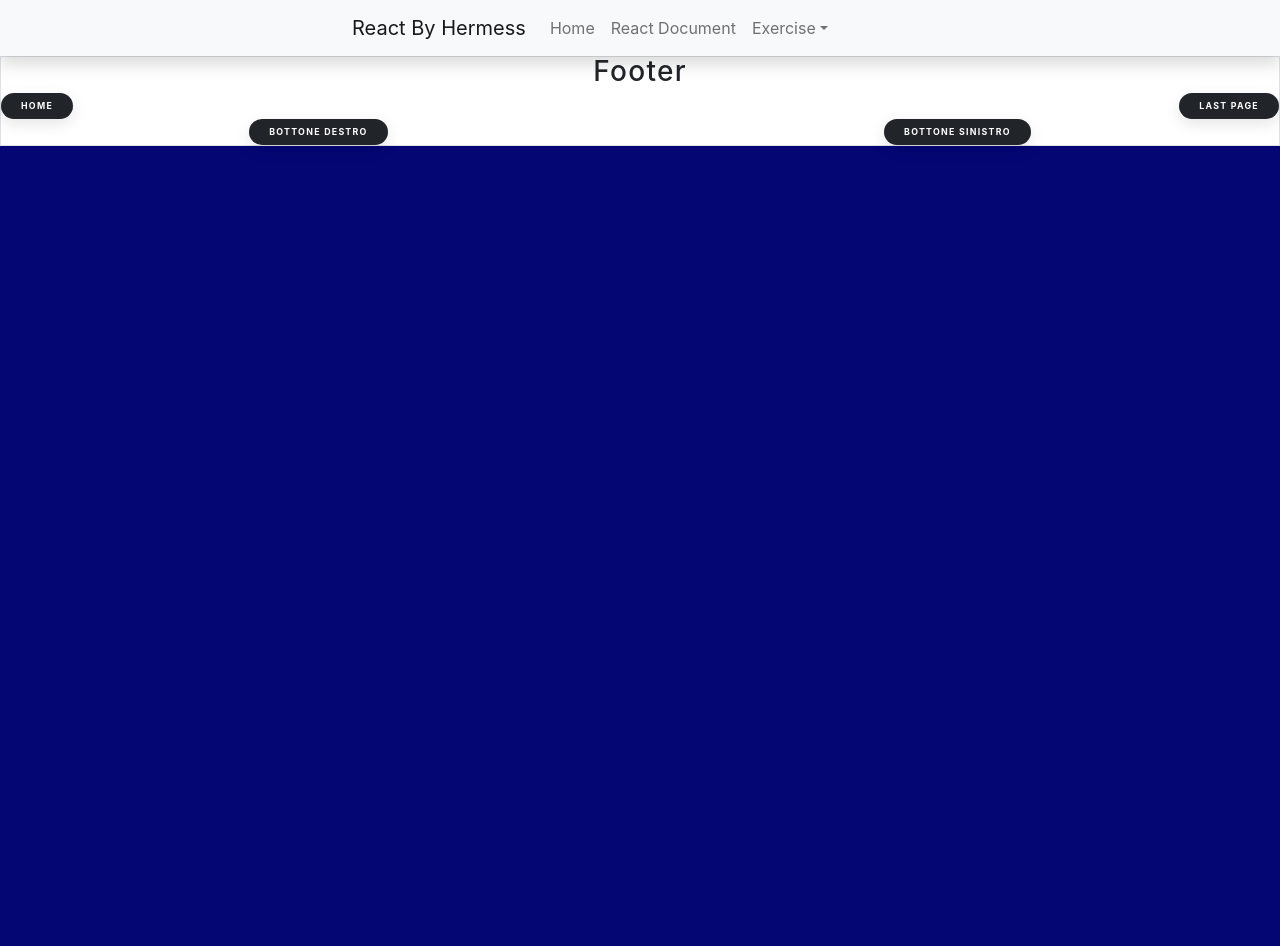
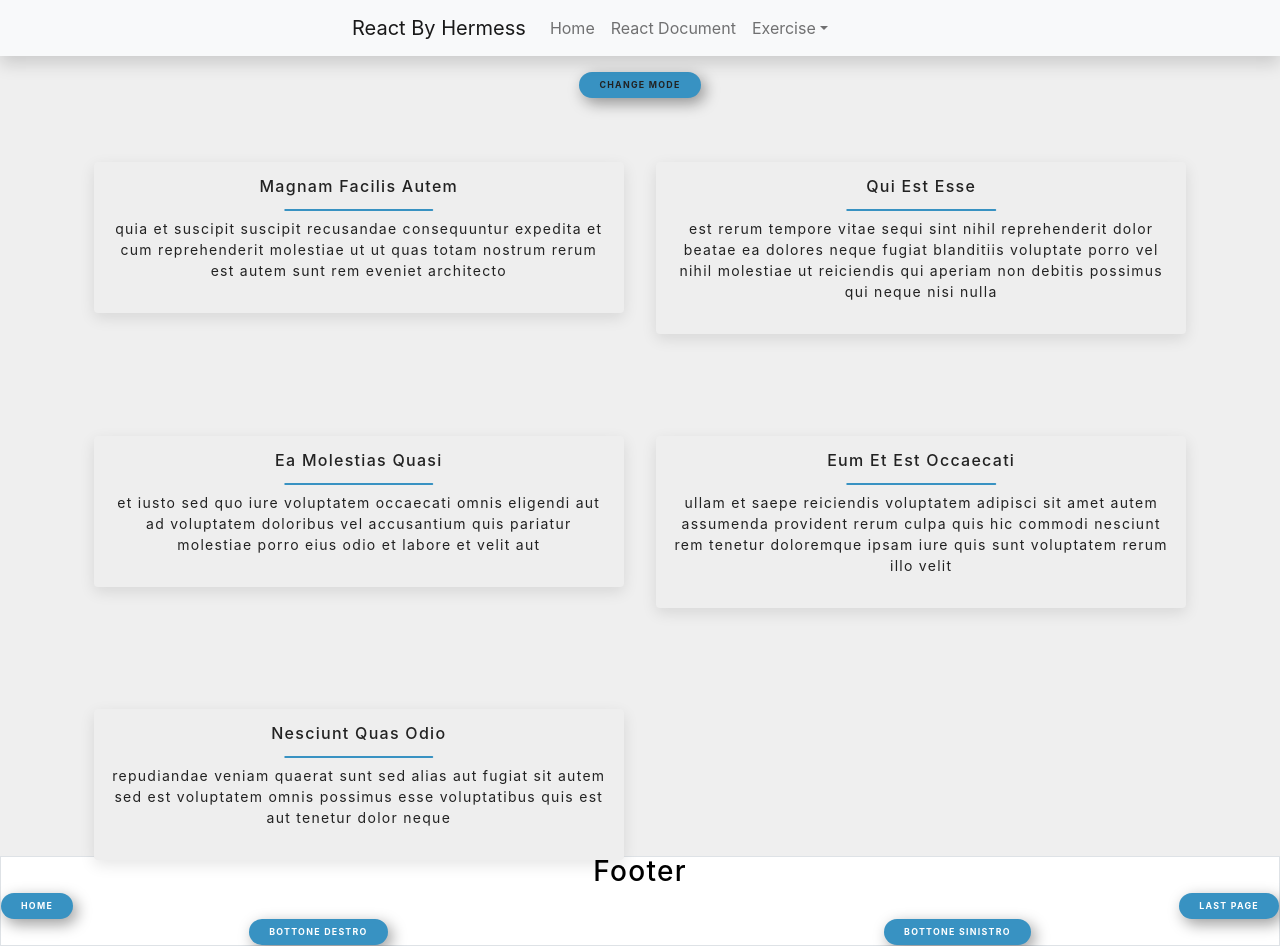
Before and after one commit to JacksonEduardo/React-exercises, a React (Create React App) app: page /dark in a window 1280 px wide. Before the commit the page ends 800 px from the top, so only its background shows below. Built offline with nearby package versions, Linux system fonts and the light colour scheme.

Commit message:
Dark mode

```diff
--- a/src/App.js
+++ b/src/App.js
@@ -3,8 +3,9 @@ import Home from "./pages/home";
 import Navbar from "./components/navbar";
 import "bootstrap/dist/css/bootstrap.min.css";
 import Dating from "./pages/dating";
-import Cart from "./pages/cart";
+import Dark from "./pages/darkMode/darkMode";
 import Footer from "./components/footer";
+// import { useState, useEffect } from "react";
 import { BrowserRouter as Router, Routes, Route } from "react-router-dom";
 function App() {
   return (
@@ -14,7 +15,7 @@ function App() {
         <Routes>
           <Route exact path="/" element={<Home />} />
           <Route path="/dating" element={<Dating />} />
-          <Route path="/cart" element={<Cart />} />
+          <Route path="/dark" element={<Dark />} />
         </Routes>
         <Footer />
       </div>
--- a/src/components/navbar.js
+++ b/src/components/navbar.js
@@ -27,8 +27,8 @@ const BasicExample = () => {
                 </Link>
               </NavDropdown.Item>
               <NavDropdown.Item>
-                <Link className="nav-link" to="/Cart">
-                  Cart
+                <Link className="nav-link" to="/dark">
+                  Dark Mode
                 </Link>
               </NavDropdown.Item>
               <NavDropdown.Item href="#action/3.3">Cocktail</NavDropdown.Item>
--- /dev/null
+++ b/src/data/darkMode.js
@@ -0,0 +1,29 @@
+const darkMode = [
+  {
+    id: 1,
+    title: "magnam facilis autem",
+    body: "quia et suscipit suscipit recusandae consequuntur expedita et cum reprehenderit molestiae ut ut quas totam nostrum rerum est autem sunt rem eveniet architecto",
+  },
+  {
+    id: 2,
+    title: "qui est esse",
+    body: "est rerum tempore vitae sequi sint nihil reprehenderit dolor beatae ea dolores neque fugiat blanditiis voluptate porro vel nihil molestiae ut reiciendis qui aperiam non debitis possimus qui neque nisi nulla",
+  },
+  {
+    id: 3,
+    title: "ea molestias quasi",
+    body: "et iusto sed quo iure voluptatem occaecati omnis eligendi aut ad voluptatem doloribus vel accusantium quis pariatur molestiae porro eius odio et labore et velit aut",
+  },
+  {
+    id: 4,
+    title: "eum et est occaecati",
+    body: "ullam et saepe reiciendis voluptatem adipisci sit amet autem assumenda provident rerum culpa quis hic commodi nesciunt rem tenetur doloremque ipsam iure quis sunt voluptatem rerum illo velit",
+  },
+  {
+    id: 5,
+    title: "nesciunt quas odio",
+    body: "repudiandae veniam quaerat sunt sed alias aut fugiat sit autem sed est voluptatem omnis possimus esse voluptatibus quis est aut tenetur dolor neque",
+  },
+];
+
+export default darkMode;
--- a/src/pages/cart.js
+++ /dev/null
@@ -1,11 +0,0 @@
-import React from "react";
-
-const Cart = () => {
-  return (
-    <>
-      <h1 className="vh-100">Cart</h1>
-    </>
-  );
-};
-
-export default Cart;
--- /dev/null
+++ b/src/pages/darkMode/article.js
@@ -0,0 +1,15 @@
+import React from "react";
+
+const Article = ({ title, body }) => {
+  return (
+    <article>
+      <div style={{ position: "relative", height: "fit-content" }}>
+        <h4>{title}</h4>
+        <div className="underline"></div>
+      </div>
+      <p>{body}</p>
+    </article>
+  );
+};
+
+export default Article;
--- /dev/null
+++ b/src/pages/darkMode/darkMode.js
@@ -0,0 +1,49 @@
+import React, { useEffect } from "react";
+import darkMode from "../../data/darkMode.js";
+import Article from "../darkMode/article.js";
+import "../../style/darkMode.css";
+import { useState } from "react";
+
+// function memory last color, dark or light mode
+const getFromLocalStorage = () => {
+  if (localStorage.getItem("theme")) {
+    return localStorage.getItem("theme");
+  } else {
+    return "light-mode";
+  }
+};
+
+const Dark = () => {
+  const [theme, setTheme] = useState(getFromLocalStorage());
+
+  // Function changeTheme
+  const changeTheme = () => {
+    if (theme === "light-mode") {
+      setTheme("dark-mode");
+    } else {
+      setTheme("light-mode");
+    }
+  };
+
+  useEffect(() => {
+    document.documentElement.className = theme;
+    localStorage.setItem("theme", theme);
+  }, [theme]);
+
+  return (
+    <section className="section-center">
+      <div className="Container">
+        <button onClick={changeTheme} className="btn">
+          Change mode
+        </button>
+        <section className="article-section">
+          {darkMode.map((el) => (
+            <Article key={el.id} {...el} />
+          ))}
+        </section>
+      </div>
+    </section>
+  );
+};
+
+export default Dark;
--- /dev/null
+++ b/src/style/darkMode.css
@@ -0,0 +1,220 @@
+:root {
+    /* Colors
+    --dark-blue: #03045eff;
+    --secondary-blue: #0077b6ff;
+    --primary-blue: rgb(56, 146, 194);
+    --light-blue: #90e0efff;
+    --bg-blue: #caf0f8ff;
+    --text-color: #efefef;
+    --grey-color: #d4d3d3;
+    --delete-color: #df372b;
+    --divider-color: rgba(0, 0, 0, 0.1);
+    --dark-bg: #222;
+    --soft-dark: #272724; */
+    /* Global */
+    --letter-spacing: 0.08rem;
+    --transition: all 0.3s linear;
+    --btn-transition: all 0.125s ease;
+    --radius: 0.25rem;
+    --img-radius: 0.25rem 0.25rem 0rem 0rem;
+    --card-radius: 0rem 0rem 0.25rem 0.25rem;
+    --btn-radius: 16px;
+    --light-shadow: 0 5px 15px rgba(0, 0, 0, 0.1);
+    --dark-shadow: 4px 5px 15px rgba(5, 6, 6, 0.4);
+  }
+
+  .light-mode {
+    --clr-bg: #efefef;
+    --clr-text: #222;
+    --clr-primary: rgb(56, 146, 194);
+    --clr-card: #eeeeee;
+  }
+
+  .dark-mode {
+    --clr-bg: #111;
+    --clr-text: #d4d3d3;
+    --clr-primary: #df372b;
+    --clr-card: #272724;
+  }
+
+  *,
+  *::after,
+  *::before {
+    margin: 0;
+    padding: 0;
+    box-sizing: border-box;
+  }
+
+  body {
+    background-color: var(--clr-bg);
+    color: var(--text-color);
+    font-family: -apple-system, BlinkMacSystemFont, "Segoe UI", "Roboto", "Oxygen",
+      "Ubuntu", "Cantarell", "Fira Sans", "Droid Sans", "Helvetica Neue",
+      sans-serif;
+    -webkit-font-smoothing: antialiased;
+    -moz-osx-font-smoothing: grayscale;
+    transition: var(--transition);
+  }
+
+  code {
+    font-family: source-code-pro, Menlo, Monaco, Consolas, "Courier New",
+      monospace;
+  }
+
+  /* GLOBAL STYLE */
+  ul {
+    list-style-type: none;
+  }
+  a {
+    text-decoration: none;
+  }
+  h1,
+  h2,
+  h3,
+  h4 {
+    letter-spacing: var(--letter-spacing);
+    text-transform: capitalize;
+    line-height: 1.25;
+  }
+  h1 {
+    font-size: 3rem;
+  }
+  h2 {
+    font-size: 2rem;
+  }
+  h3 {
+    font-size: 1.25rem;
+  }
+  h4 {
+    font-size: 0.875rem;
+  }
+  p {
+    color: var(--clr-text);
+    font-size: 1rem;
+    letter-spacing: var(--letter-spacing);
+  }
+  @media screen and (min-width: 800px) {
+    h1 {
+      font-size: 4rem;
+    }
+    h2 {
+      font-size: 2.5rem;
+    }
+    h3 {
+      font-size: 1.75rem;
+    }
+    h4 {
+      font-size: 1rem;
+    }
+    body {
+      font-size: 1rem;
+    }
+    h1,
+    h2,
+    h3,
+    h4 {
+      line-height: 1;
+    }
+  }
+
+  .btn {
+    display: inline-block;
+    border: none;
+    padding: 0.4rem 1.25rem;
+    border-radius: var(--btn-radius);
+    box-shadow: var(--dark-shadow);
+    letter-spacing: var(--letter-spacing);
+    font-size: 0.55rem;
+    transition: var(--btn-transition);
+    cursor: pointer;
+    font-weight: 700;
+    text-transform: uppercase;
+    background-color: var(--clr-primary);
+    color: var(--clr-text);
+  }
+
+  .btn:hover {
+    transform: scale(1.03);
+    background-color: var(--clr-text);
+    color: var(--clr-primary);
+  }
+
+  .icon {
+    padding: 0;
+    margin: 0;
+    font-size: 1rem;
+  }
+
+  /* Project CSS */
+  .section-center {
+    width: 95%;
+    margin: auto;
+    padding: 1rem;
+    height: 100vh;
+  }
+
+  .underline {
+    position: absolute;
+    bottom: -9px;
+    height: 2px;
+    width: 30%;
+    background-color: var(--clr-primary);
+    left: 50%;
+    transform: translateX(-50%);
+    border-radius: var(--radius);
+  }
+
+  .Container {
+    margin: auto;
+    gap: 3rem;
+    display: grid;
+    display: -moz-grid;
+    display: -ms-grid;
+    display: -webkit-grid;
+    place-items: center;
+  }
+
+  .article-section {
+    display: grid;
+    display: -moz-grid;
+    display: -ms-grid;
+    display: -webkit-grid;
+    gap: 2rem;
+  }
+
+  article {
+    width: 100%;
+    box-shadow: var(--light-shadow);
+    border-radius: var(--radius);
+    background-color: var(--clr-card);
+    color: var(--clr-text);
+    transition: var(--transition);
+    padding: 1rem;
+    display: -moz-grid;
+    display: -ms-grid;
+    display: -webkit-grid;
+    display: grid;
+    gap: 1rem;
+    text-align: center;
+  }
+
+  article p {
+    font-size: 0.875em;
+  }
+
+  @media screen and (min-width: 753px) {
+    .container {
+      max-width: 600px;
+    }
+
+    .article-section {
+      grid-template-columns: 1fr 1fr;
+    }
+    .img {
+      height: 350px;
+    }
+
+    article {
+      width: 100%;
+    }
+  }
```
